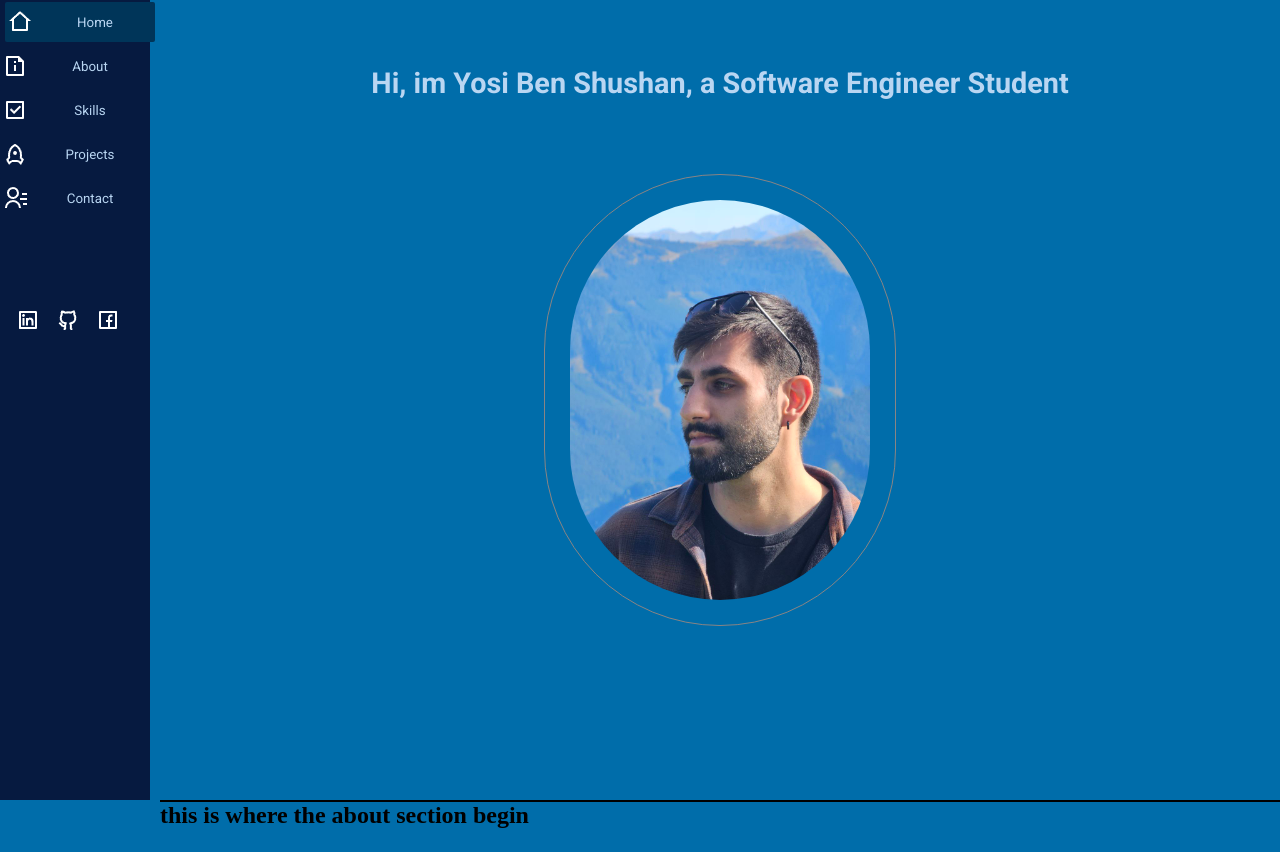
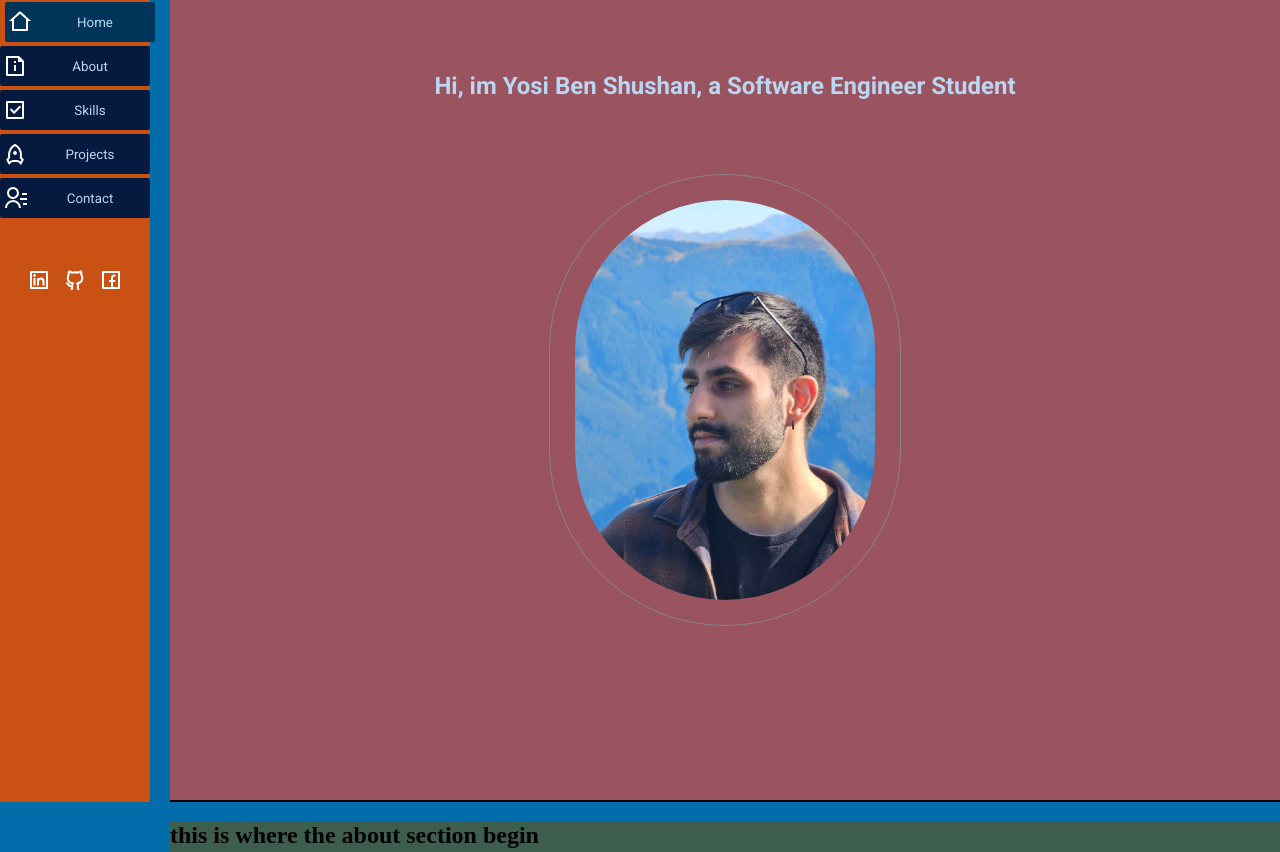
Before and after one commit to YosiBs/Personal-Website, a plain HTML site: page index.html in a window 1280 px wide. Shown: the top 852 px of the page. Drawn offline with Linux system fonts and the light colour scheme.

Commit message:
changed layout design

```diff
--- a/index.html
+++ b/index.html
@@ -5,13 +5,13 @@
   <title>Yosi's Website</title>
   <meta name="viewport" content="width=device-width, initial-scale=1.0">
   <link rel="stylesheet" href="styles/general.css">
-  <link rel="stylesheet" href="styles/footer.css">
   <link rel="stylesheet" href="styles/header.css">
   <link rel="stylesheet" href="styles/sidebar.css">
   <link rel="stylesheet" href="styles/main.css">
   <link href="https://fonts.googleapis.com/css2?family=Poppins:wght@300;600&family=Roboto:wght@400;500;700&display=swap" rel="stylesheet">
 </head>
 <body>
+  <div class="page">
 
 
     <!-- HEADER -->
@@ -24,9 +24,8 @@
     -->
 
     <!-- SIDEBAR -->
-  <aside class="sidebar-container">
-    <nav class="upper-section-container">
-
+    <aside>
+      <nav>
         <button class="navigation-button" data-target="home-section">
           <img class="home-btn-image" src="assets/icons/new-icons/home-2-line.png">
           <p class="nav-btn-text">Home</p>
@@ -49,25 +48,27 @@
         </button>
       </nav>
 
-    <div class="downer-section-container">
       <div class="link-buttons-container">
+        <div>
           <a href="https://www.linkedin.com/in/yosi-ben-shushan-869a5a248/" target="_blank">
             <button class="social-link-btn"><img class="linkedin-btn-image" src="assets/icons/new-icons/linkedin-box-line.png"></button>
           </a>
+        </div>
+        <div>
           <a href="https://github.com/YosiBs" target="_blank">
             <button class="social-link-btn"><img class="github-btn-image" src="assets/icons/new-icons/github-line.png"></button>
           </a>
+        </div>
+        <div>
           <a href="https://www.facebook.com/yosi.y.yosi.9" target="_blank">
             <button class="social-link-btn"><img class="facebook-btn-image" src="assets/icons/new-icons/facebook-box-line.png"></button>
           </a>
         </div>
-
       </div>
-
     </aside>
 
     <!-- ===============MAIN PAGE=============== -->
-  <main class="main-container">
+    <!-- <main class="main-container"> -->
       <section id="home-section">
         <div class="home-section-container">
           <div class="home-headline">
@@ -120,15 +121,9 @@
         </div>
       </div>
     </section>
-  </main>
-  <!-- ===============FOOTER=============== -->
-  <footer>
-    <div class="footer-container">
-      footer
+  <!-- </main> -->
+
 </div>
-
-  </footer>
-
   <script src="scripts/navigation.js"></script>
 
 </body>
--- a/styles/footer.css
+++ /dev/null
@@ -1,4 +0,0 @@
-.footer-container {
-  background-color: burlywood;
-  height: 300px;
-}
--- a/styles/general.css
+++ b/styles/general.css
@@ -1,6 +1,6 @@
 body {
   margin: 0;
-  padding-left: 160px;
+  /* padding-left: 160px; */
   background-color: var(--main-color);
 }
 
--- a/styles/main.css
+++ b/styles/main.css
@@ -1,3 +1,45 @@
+.page {
+  display: grid;
+  grid-template-columns: 0.11fr 1fr;
+  grid-template-rows: 1fr 1fr 1fr 1fr 1fr;
+  grid-template-areas:
+  "sidebar home-section"
+  "none about-section"
+  "none skills-section"
+  "none projects-section"
+  "none contact-section";
+  gap: 20px;
+  height: 100%;
+}
+
+#home-section {
+  background-color: rgb(153, 84, 96);
+  grid-area: home-section;
+}
+#about-section {
+  background-color: rgb(61, 93, 78);
+  grid-area: about-section;
+}
+#skills-section {
+  background-color: rgb(220, 192, 255);
+  grid-area: skills-section;
+}
+#projects-section {
+  background-color: rgb(192, 241, 255);
+  grid-area: projects-section;
+}
+#contact-section {
+  background-color: rgb(255, 213, 192);
+  grid-area: contact-section;
+}
+aside {
+  background-color: rgb(201, 81, 20);
+  grid-area: sidebar;
+}
+
+
+
+
 /*=====================MAIN====================*/
 
 .main-container {
@@ -47,7 +89,7 @@
 
 .home-headline {
   font-family: Roboto, Arial;
-  font-size: 1.2rem;
+  font-size: clamp(0.5rem, 1rem + 10vw ,1rem);
   color: var(--text-color);
   grid-row: 1;
   grid-column: 2;
@@ -72,16 +114,22 @@
 
 /*=====================CONTACT-SECTION====================*/
 
+#contact-section {
+  display: grid;
+  place-items: center;
+}
+
 .contact-section-container {
   background-color: var(--text-color);
   display: grid;
-  grid-template-columns: 1fr 1fr;
-  margin: 100px 100px 300px 100px;
+  grid-template-columns: 0.7fr 1fr;
+  margin: auto;
+  align-items: top;
   width: 80%;
   height: 50%;
   border: 2px solid black;
   border-radius: 20px;
-  box-shadow: 5px 5px 5px rgb(50, 45, 45);
+  box-shadow: 0px 5px 5px rgb(50, 45, 45);
 }
 
 /*=====================CONTACT-LEFT-SIDE====================*/
--- a/styles/sidebar.css
+++ b/styles/sidebar.css
@@ -1,23 +1,21 @@
-.sidebar-container {
-  background-color: var(--sidebar-color);
+aside {
+  /* background-color: var(--sidebar-color); */
+  position: sticky;
+  top: 0;
   color: white;
-  width: 150px;
-  top: 0;
-  bottom: 0;
-  left: 0;
-  position: fixed;
   display: flex;
   flex-direction: column;
   justify-content: center;
-  border-bottom-width: 1px;
+  border-bottom-width: 2px;
   border-bottom-style: solid;
   border-bottom-color: rgb(175, 175, 175);
   z-index: 99;
   border: none;
+  height: 100%;
 }
 
 /*---------------Upper-Section-------------------*/
-.upper-section-container {
+nav {
   flex: 1;
   display: flex;
   flex-direction: column;
@@ -79,29 +77,21 @@
 }
 
 @keyframes imageBounce {
-  0% {
-    transform: translateY(0);
-  }
-  50% {
-    transform: translateY(-5px);
-  }
-  100% {
-    transform: translateY(0);
-  }
+  0%, 100%{ transform: translateY(0); }
+  50% { transform: translateY(-5px); }
 }
 
 
 /*---------------Downer-Section-------------------*/
-.downer-section-container {
+.link-buttons-container {
   flex: 2;
-  display: grid;
-  grid-template-rows: 1fr 1fr 1fr;
-
+  display: flex;
+  flex-direction: row;
+  justify-content: center;
 }
 
-.link-buttons-container {
-  margin-top: 40px;
-  margin-left: 10PX;
+.link-buttons-container a {
+  text-decoration: none;
 }
 
 .linkedin-btn-image,
@@ -125,7 +115,3 @@
 .social-link-btn:active {
   opacity: 45%;
 }
-
-.downer-section-container a{
-  text-decoration: none;
-}
```
Also changed, not shown: assets/icons/new-icons/001-email.png (added), assets/icons/new-icons/002-user.png (added). Lines whose indentation alone changed are shown as unchanged.
